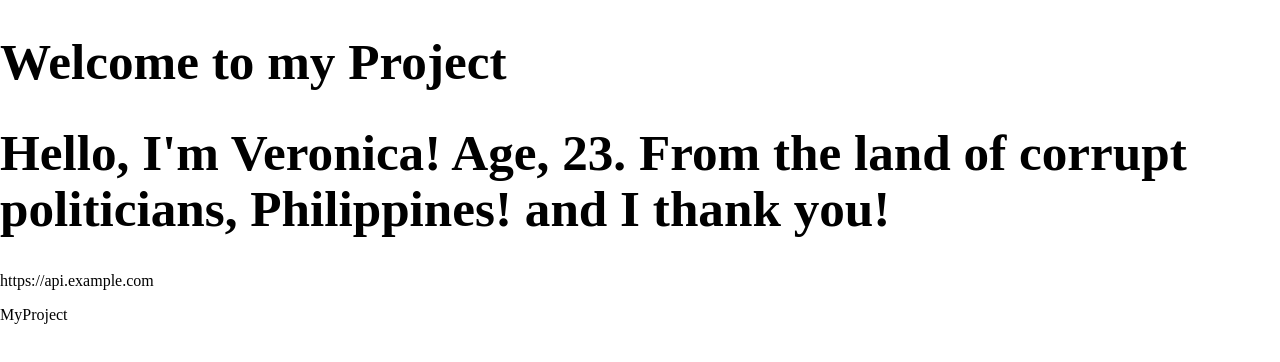
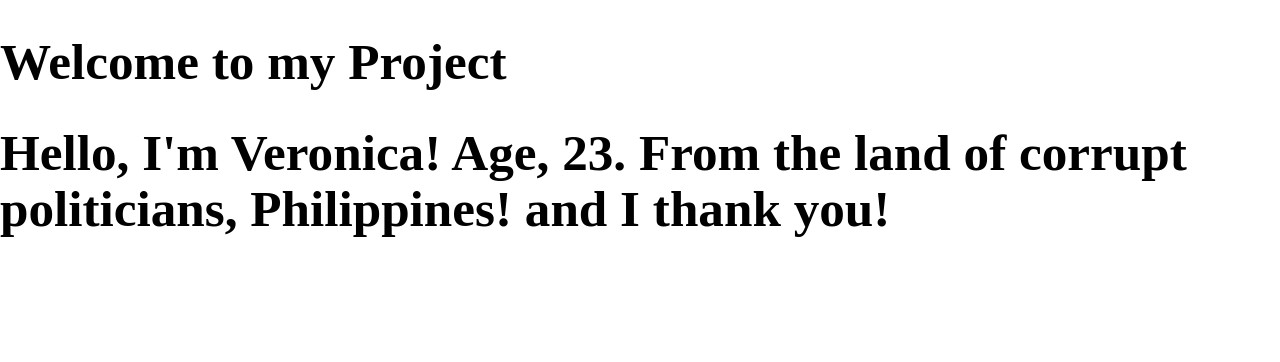
Before and after one commit to matsamonte9/my-project, a React (Vite) app: page / in a window 1280 px wide. Shown: the top 362 px of the page. Built offline with nearby package versions, Linux system fonts and the light colour scheme.

Commit message:
Revert "Add Env"

```diff
--- a/src/App.tsx
+++ b/src/App.tsx
@@ -3,17 +3,12 @@ import './App.css'
 
 function App() {
 
-  // console.log(import.meta.env.VITE_API_URL);
-  // console.log(import.meta.env.VITE_APP_NAME);
-
   return (
     <main>
       <h1>Welcome to my Project</h1>
       <Hello name={'Veronica'} />
-      <p>{import.meta.env.VITE_API_URL}</p>
-      <p>{import.meta.env.VITE_APP_NAME}</p>
     </main>
-  );
+  )
 }
 
 export default App
```
Also changed, not shown: 1 other file (tests, documents, lock files or other folders).
